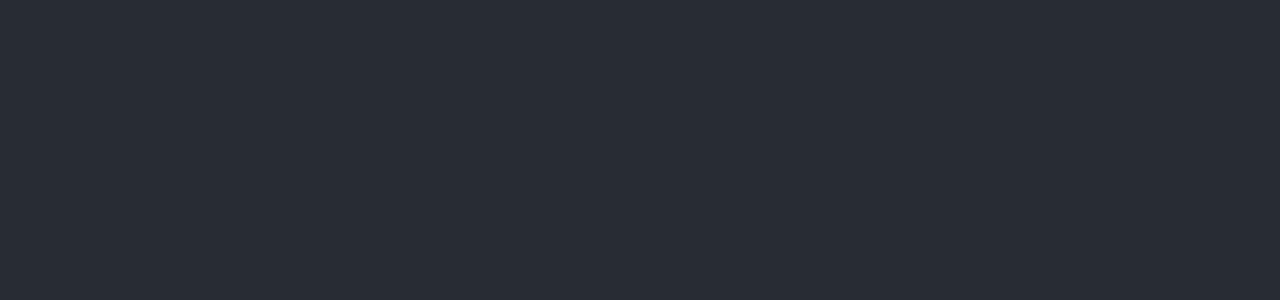
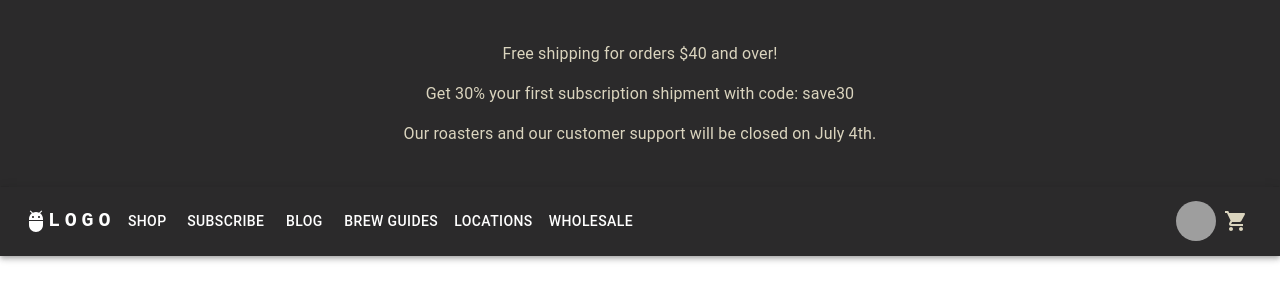
Before and after one commit to NewmanD12/WDI-302-Final, a React (Create React App) app in the folder client/: page / in a window 1280 px wide. Shown: the top 300 px of the page. Built offline with nearby package versions, Linux system fonts and the light colour scheme; grey boxes are pictures that could not be loaded.

Commit message:
added routes and themes

```diff
--- a/client/package.json
+++ b/client/package.json
@@ -3,6 +3,10 @@
   "version": "0.1.0",
   "private": true,
   "dependencies": {
+    "@emotion/react": "^11.11.1",
+    "@emotion/styled": "^11.11.0",
+    "@mui/icons-material": "^5.11.16",
+    "@mui/material": "^5.13.5",
     "@reduxjs/toolkit": "^1.9.5",
     "@testing-library/jest-dom": "^5.16.5",
     "@testing-library/react": "^13.4.0",
@@ -10,6 +14,7 @@
     "react": "^18.2.0",
     "react-dom": "^18.2.0",
     "react-redux": "^8.1.0",
+    "react-router-dom": "^6.13.0",
     "react-scripts": "^5.0.1",
     "web-vitals": "^2.1.4"
   },
--- a/client/src/App.js
+++ b/client/src/App.js
@@ -1,12 +1,26 @@
-import logo from './logo.svg';
 import './App.css';
+import { createBrowserRouter, RouterProvider } from 'react-router-dom';
+import Layout from './components/Layout';
 
 function App() {
+
+  const router = createBrowserRouter([
+
+    {
+      path: '/',
+      element : <Layout />,
+      children : [
+
+      ]
+    }
+
+  ])
+
+
+
   return (
-    <div className="App App-header">
-
-    </div>
-  );
+    <RouterProvider router={router}/>
+  )
 }
 
 export default App;
--- /dev/null
+++ b/client/src/components/Layout.css
@@ -0,0 +1,6 @@
+#top-promos {
+    background-color: #2b2a2b;
+    padding: 2%;
+    color: #dad4be;
+    text-align: center;
+}
--- /dev/null
+++ b/client/src/components/Layout.js
@@ -0,0 +1,23 @@
+import React from 'react'
+import ResponsiveAppBar from './ResponsiveAppBar'
+import { Outlet } from 'react-router-dom'
+import './Layout.css'
+
+const promos = ['Free shipping for orders $40 and over!', 'Get 30% your first subscription shipment with code: save30', "Our roasters and our customer support will be closed on July 4th. "]
+
+
+const Layout = () => {
+    return (
+        <>
+            <div id='top-promos'>
+                {promos.map((promo, index) => {
+                    return <p key={index} >{promo}</p>
+                })}
+            </div>
+            <ResponsiveAppBar />
+            <Outlet />
+        </>
+    )
+}
+
+export default Layout
--- /dev/null
+++ b/client/src/components/ResponsiveAppBar.js
@@ -0,0 +1,171 @@
+import * as React from 'react';
+import AppBar from '@mui/material/AppBar';
+import Box from '@mui/material/Box';
+import Toolbar from '@mui/material/Toolbar';
+import IconButton from '@mui/material/IconButton';
+import Typography from '@mui/material/Typography';
+import Menu from '@mui/material/Menu';
+import MenuIcon from '@mui/icons-material/Menu';
+import Container from '@mui/material/Container';
+import Avatar from '@mui/material/Avatar';
+import Button from '@mui/material/Button';
+import Tooltip from '@mui/material/Tooltip';
+import MenuItem from '@mui/material/MenuItem';
+import AdbIcon from '@mui/icons-material/Adb';
+import ShoppingCartIcon from '@mui/icons-material/ShoppingCart';
+
+const pages = ['Shop', 'Subscribe', 'Blog', 'Brew Guides', 'Locations', 'Wholesale'];
+const settings = ['Profile', 'Account', 'Logout'];
+
+function ResponsiveAppBar() {
+  const [anchorElNav, setAnchorElNav] = React.useState(null);
+  const [anchorElUser, setAnchorElUser] = React.useState(null);
+
+  const handleOpenNavMenu = (event) => {
+    setAnchorElNav(event.currentTarget);
+  };
+  const handleOpenUserMenu = (event) => {
+    setAnchorElUser(event.currentTarget);
+  };
+
+  const handleCloseNavMenu = () => {
+    setAnchorElNav(null);
+  };
+
+  const handleCloseUserMenu = () => {
+    setAnchorElUser(null);
+  };
+
+  return (
+    <AppBar position="static">
+      <Container maxWidth="xl">
+        <Toolbar disableGutters>
+            <AdbIcon sx={{ display: { xs: 'none', md: 'flex' }}} />
+            <Typography
+                variant="h6"
+                noWrap
+                component="a"
+                href="/"
+                sx={{
+                display: { xs: 'none', md: 'flex' },
+                fontFamily: 'monospace',
+                fontWeight: 700,
+                letterSpacing: '.3rem',
+                color: 'inherit',
+                textDecoration: 'none',
+                }}
+            >
+                LOGO
+            </Typography>
+
+            <Box sx={{ flexGrow: 1, display: { xs: 'flex', md: 'none' } }}>
+                <IconButton
+                size="large"
+                aria-label="account of current user"
+                aria-controls="menu-appbar"
+                aria-haspopup="true"
+                onClick={handleOpenNavMenu}
+                color="inherit"
+                >
+                <MenuIcon />
+                </IconButton>
+                <Menu
+                id="menu-appbar"
+                anchorEl={anchorElNav}
+                anchorOrigin={{
+                    vertical: 'bottom',
+                    horizontal: 'left',
+                }}
+                keepMounted
+                transformOrigin={{
+                    vertical: 'top',
+                    horizontal: 'left',
+                }}
+                open={Boolean(anchorElNav)}
+                onClose={handleCloseNavMenu}
+                sx={{
+                    display: { xs: 'block', md: 'none' },
+                }}
+                >
+                {pages.map((page) => (
+                    <MenuItem key={page} onClick={handleCloseNavMenu}>
+                    <Typography textAlign="center">{page}</Typography>
+                    </MenuItem>
+                ))}
+                </Menu>
+            </Box>
+            <AdbIcon sx={{ display: { xs: 'flex', md: 'none' }, mr: 1 }} />
+            <Typography
+                variant="h5"
+                noWrap
+                component="a"
+                href=""
+                sx={{
+                mr: 2,
+                display: { xs: 'flex', md: 'none' },
+                flexGrow: 1,
+                fontFamily: 'monospace',
+                fontWeight: 700,
+                letterSpacing: '.3rem',
+                color: 'inherit',
+                textDecoration: 'none',
+                }}
+            >
+                LOGO
+            </Typography>
+            <Box sx={{ flexGrow: 1, display: { xs: 'none', md: 'flex' } }}>
+                {pages.map((page) => (
+                <Button
+                    key={page}
+                    onClick={handleCloseNavMenu}
+                    sx={{ my: 2, color: 'white', display: 'block' }}
+                >
+                    {page}
+                </Button>
+                ))}
+            </Box>
+
+            <Box sx={{ flexGrow: 0 }}>
+                <Tooltip title="Open settings">
+                <IconButton onClick={handleOpenUserMenu} sx={{ p: 0 }}>
+                    <Avatar alt="Remy Sharp" src="/static/images/avatar/2.jpg" />
+                </IconButton>
+                </Tooltip>
+                <Menu
+                sx={{ mt: '45px' }}
+                id="menu-appbar"
+                anchorEl={anchorElUser}
+                anchorOrigin={{
+                    vertical: 'top',
+                    horizontal: 'right',
+                }}
+                keepMounted
+                transformOrigin={{
+                    vertical: 'top',
+                    horizontal: 'right',
+                }}
+                open={Boolean(anchorElUser)}
+                onClose={handleCloseUserMenu}
+                >
+                {settings.map((setting) => (
+                    <MenuItem key={setting} onClick={handleCloseUserMenu}>
+                    <Typography textAlign="center">{setting}</Typography>
+                    </MenuItem>
+                ))}
+                </Menu>
+            </Box>
+
+            <Box>
+                <Tooltip>
+                    <IconButton color='secondary'>
+                        <ShoppingCartIcon />
+                    </IconButton>
+                </Tooltip>
+            </Box>
+
+        </Toolbar>
+      </Container>
+    </AppBar>
+  );
+}
+export default ResponsiveAppBar;
--- a/client/src/index.js
+++ b/client/src/index.js
@@ -5,13 +5,20 @@
 import reportWebVitals from './reportWebVitals';
 import store from './redux/store'
 import { Provider } from 'react-redux'
+import { ThemeProvider } from '@emotion/react';
+import theme from './theme';
+import { CssBaseline } from '@mui/material';
+
 
 const root = ReactDOM.createRoot(document.getElementById('root'));
 root.render(
   <React.StrictMode>
-    <Provider store={store}>
-      <App />
-    </Provider>
+    <ThemeProvider theme={theme}>
+      <CssBaseline />
+      <Provider store={store}>
+        <App />
+      </Provider>
+    </ThemeProvider>
   </React.StrictMode>
 );
 
--- /dev/null
+++ b/client/src/theme.js
@@ -0,0 +1,15 @@
+import { brown, green } from "@mui/material/colors";
+import { createTheme } from "@mui/material/styles";
+
+const theme = createTheme({
+    palette : {
+        primary : {
+            main : "#2b2a2b",
+        },
+        secondary : {
+            main : '#dad4be',
+        }
+    }
+})
+
+export default theme
```
Also changed, not shown: 1 other file (tests, documents, lock files or other folders).
